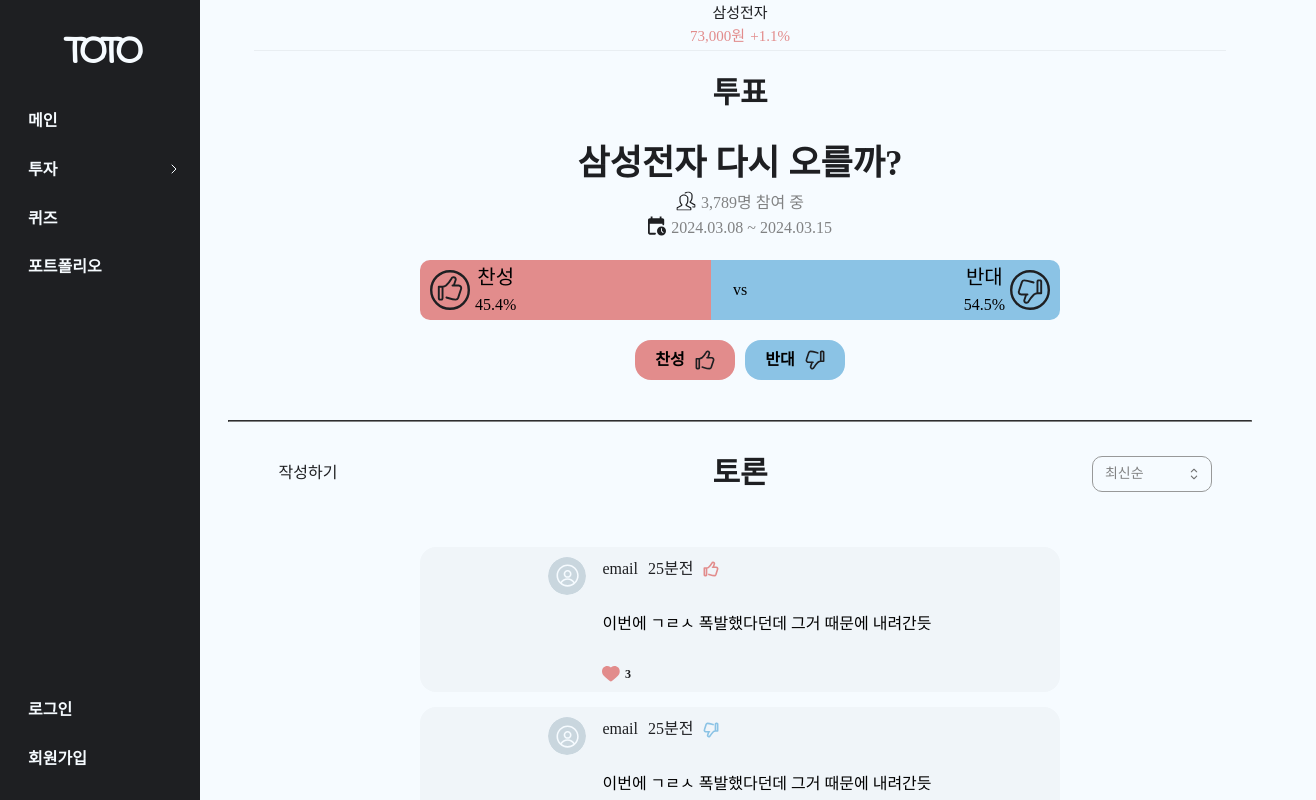
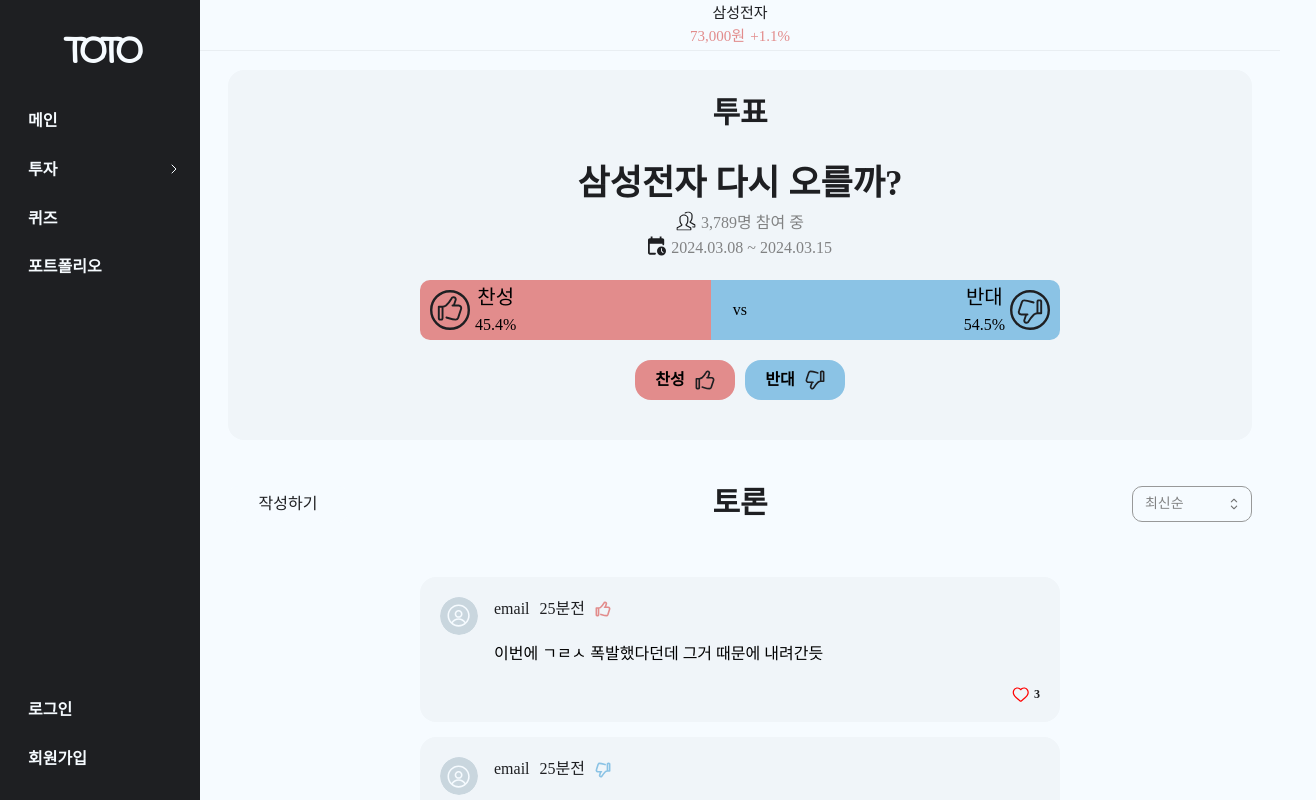
Before and after one commit to PDA-TOTO/Front, a React (Vite) app: page /stocks/1/community in a window 1280 px wide. Shown: the top 800 px of the page, 1316 px wide, since content can reach past the window. Built offline with nearby package versions, Linux system fonts and the light colour scheme; the HTML template or start-up script is replaced by a standard one; a web font is replaced by a local one.

Commit message:
feat : community 디자인 수정

```diff
--- a/src/components/stockDetail/Comment.tsx
+++ b/src/components/stockDetail/Comment.tsx
@@ -14,6 +14,7 @@
   isLiked: boolean;
   time: number;
   vote: boolean;
+  onLikeClick: () => void;
 };
 
 export default function Comment({
@@ -24,12 +25,13 @@
   isLiked,
   time,
   vote,
+  onLikeClick,
 }: Props) {
   return (
     <Flex
       direction={"row"}
       align="flex-start"
-      justify="center"
+      // justify="center"
       className={classes.cmt_box}
     >
       <Avatar
@@ -38,7 +40,7 @@
         color="secondary.5"
         className={classes.cmt_avatar}
       />
-      <Flex direction={"column"} gap={30}>
+      <Flex direction={"column"} gap={20} style={{ width: "100%" }}>
         <Flex direction={"row"} gap={10} align="center">
           <div className={classes.cmt_userName}>{userName}</div>
           <div className={classes.cmt_time}>{time}분전</div>
@@ -49,8 +51,13 @@
           )}
         </Flex>
         {text}
+        <Flex style={{ width: "100%" }} justify="flex-end">
           <Flex direction={"row"} align="center">
-          <div className={classes.cmt_like_div}>
+            <div
+              className={classes.cmt_like_div}
+              onClick={onLikeClick}
+              style={{ cursor: "pointer" }}
+            >
               {isLiked ? (
                 <Image src={Like} className={classes.cmt_like} />
               ) : (
@@ -61,5 +68,6 @@
           </Flex>
         </Flex>
       </Flex>
+    </Flex>
   );
 }
--- a/src/routes/stockDetail/CommunityPage.tsx
+++ b/src/routes/stockDetail/CommunityPage.tsx
@@ -1,7 +1,7 @@
 import React, { useEffect, useState } from "react";
 import { useParams } from "react-router-dom";
 import classes from "../../styles/stock/Community.module.css";
-import { Flex, Image, Select, Alert } from "@mantine/core";
+import { Flex, Image, Select, Badge } from "@mantine/core";
 import { notifications } from "@mantine/notifications";
 import headCount from "../../assets/img/stock/community/headCount.svg";
 import date from "../../assets/img/stock/community/date.svg";
@@ -9,52 +9,9 @@
 import Comment from "../../components/stockDetail/Comment";
 import ThumbsUp2 from "../../assets/img/stock/community/ThumbsUp2.svg";
 import ThumbsDown2 from "../../assets/img/stock/community/ThumbsDown2.svg";
+import Check from "../../assets/img/stock/community/Check.svg";
+import ErrorTextArea from "../../assets/img/stock/community/ErrorTextArea.svg";
 type Props = {};
-
-export default function CommunityPage({}: Props) {
-  const params = useParams();
-  const [value, setValue] = useState<string | null>("");
-  const [leftCnt, setLeftCnt] = useState<number>(100);
-  const [rightCnt, setRightCnt] = useState<number>(120);
-  const [userVote, setUserVote] = useState<string>("none"); // none, left, right
-  const handleVoteChange = (vote: string) => {
-    if (userVote === vote) {
-      notifications.show({
-        title: "투표가 완료되었습니다!",
-        message: "투표는 한 번만 할 수 있어요 😀",
-        autoClose: 3000,
-        radius: "md",
-        color: "primary.5",
-      });
-      return;
-    }
-    if (vote === "left") {
-      notifications.show({
-        title: "투표가 완료되었습니다!",
-        message: "왜 찬성을 선택하셨나요? 이유를 공유해주세요 😀",
-        autoClose: 3000,
-        radius: "md",
-        color: "red.5",
-      });
-      setLeftCnt((prev) => prev + 1);
-      if (userVote === "right") {
-        setRightCnt((prev) => prev - 1);
-      }
-    } else if (vote === "right") {
-      notifications.show({
-        title: "투표가 완료되었습니다!",
-        message: "왜 반대를 선택하셨나요? 이유를 공유해주세요 😀",
-        autoClose: 3000,
-        radius: "md",
-        color: "blue.5",
-      });
-      setRightCnt((prev) => prev + 1);
-      if (userVote === "left") {
-        setRightCnt((prev) => prev - 1);
-      }
-    }
-    setUserVote(vote);
-  };
 
 const commetDummy = [
   {
@@ -85,10 +42,103 @@
     vote: true,
   },
 ];
-  console.log(params.id);
+
+export default function CommunityPage({}: Props) {
+  const params = useParams();
+  const MAX_LENGTH = 100;
+  const [value, setValue] = useState<string | null>("");
+  const [leftCnt, setLeftCnt] = useState<number>(100);
+  const [rightCnt, setRightCnt] = useState<number>(120);
+  const [userVote, setUserVote] = useState<string>("none"); // none, left, right
+  const [writeToggle, setWriteToggle] = useState<boolean>(false);
+  const [commentList, setCommentList] = useState(commetDummy);
+  const [commentText, setCommentText] = useState("");
+  const [textAreaError, setTextAreaError] = useState(false);
+  const handleVoteChange = (vote: string) => {
+    let title = "";
+    let message = "";
+
+    if (userVote === vote) {
+      title = "투표가 완료되었습니다!";
+      message = "투표는 한 번만 할 수 있어요 😀";
+    } else {
+      if (vote === "left") {
+        title = "왜 찬성을 선택하셨나요?";
+        message = "이유를 공유해주세요 😀";
+        setLeftCnt((prev) => prev + 1);
+        if (userVote === "right") {
+          setRightCnt((prev) => prev - 1);
+        }
+      } else if (vote === "right") {
+        title = "왜 반대를 선택하셨나요?";
+        message = "이유를 공유해주세요 😀";
+        setRightCnt((prev) => prev + 1);
+        if (userVote === "left") {
+          setLeftCnt((prev) => prev - 1);
+        }
+      }
+      setUserVote(vote);
+    }
+
+    notifications.show({
+      title: title,
+      message: message,
+      autoClose: 3000,
+      radius: "md",
+      color:
+        userVote === vote ? "primary.5" : vote === "left" ? "red.5" : "blue.5",
+    });
+  };
+
+  const handleCommentChange = (e: React.ChangeEvent<HTMLTextAreaElement>) => {
+    const text = e.target.value;
+    if (text.length <= MAX_LENGTH) {
+      setCommentText(text);
+      setTextAreaError(false);
+    } else {
+      setTextAreaError(true);
+    }
+  };
+
+  const handleCommentSubmit = () => {
+    if (commentText.trim() === "") {
+      return;
+    }
+    const newComment = {
+      id: commentList.length + 1,
+      userName: "사용자",
+      text: commentText.trim(),
+      likeAmount: 0,
+      isLiked: false,
+      time: 0,
+      vote: userVote === "left" ? true : false,
+    };
+    setCommentList((prevList) => [...prevList, newComment]);
+    setCommentText("");
+    setWriteToggle((prev) => !prev);
+  };
+
+  const handleLikeClick = (index: number, isLiked: boolean) => {
+    setCommentList((prevList) =>
+      prevList.map((item, idx) =>
+        item.id === index
+          ? {
+              ...item,
+              likeAmount: !isLiked ? item.likeAmount + 1 : item.likeAmount - 1,
+              isLiked: !isLiked,
+            }
+          : item
+      )
+    );
+  };
 
   return (
-    <Flex direction={"column"} justify="center" align="center">
+    <Flex
+      direction={"column"}
+      justify="center"
+      align="center"
+      className={classes.community_flex}
+    >
       <Flex
         direction={"column"}
         justify="center"
@@ -102,6 +152,12 @@
         </Flex>
       </Flex>
       <Flex className={classes.main} direction={"column"} align="center">
+        <Flex
+          direction={"column"}
+          justify="center"
+          align="center"
+          className={classes.vote_header}
+        >
           <div className={classes.main_header}>투표</div>
           <div className={classes.main_title}>삼성전자 다시 오를까?</div>
           <Flex
@@ -122,9 +178,7 @@
             <div className={classes.main_date}>2024.03.08 ~ 2024.03.15</div>
           </Flex>
           <div className={classes.main_padding} />
-        <div style={{ width: "90vw" }}>
           <VoteBar leftAmount={leftCnt} rightAmount={rightCnt} />
-        </div>
           <Flex style={{ paddingTop: "20px" }}>
             <Flex
               className={classes.vote_v1}
@@ -136,6 +190,11 @@
               <div className={classes.vote_v_img}>
                 <Image src={ThumbsUp2} />
               </div>
+              {userVote === "left" && (
+                <div className={classes.vote_check}>
+                  <Image src={Check} />
+                </div>
+              )}
             </Flex>
             <div className={classes.vote_v_pd} />
             <Flex
@@ -148,16 +207,27 @@
               <div className={classes.vote_v_img}>
                 <Image src={ThumbsDown2} />
               </div>
+              {userVote === "right" && (
+                <div className={classes.vote_check}>
+                  <Image src={Check} />
+                </div>
+              )}
             </Flex>
           </Flex>
-        <hr className={classes.main_hr} />
+        </Flex>
+        {/* <hr className={classes.main_hr} /> */}
         <Flex
           justify="space-between"
           align="center"
           className={classes.main_flex}
           style={{ paddingTop: "20px" }}
         >
-          <div className={classes.main_btn_write}>작성하기</div>
+          <div
+            className={classes.main_btn_write}
+            onClick={() => setWriteToggle((prev) => !prev)}
+          >
+            작성하기
+          </div>
           <div className={classes.main_debate}>토론</div>
           <div className={classes.main_filter}>
             <Select
@@ -169,8 +239,63 @@
             />
           </div>
         </Flex>
+        {writeToggle &&
+          (userVote === "none" ? (
+            <Flex
+              direction={"column"}
+              justify="center"
+              className={classes.write_none_flex}
+            >
+              <div className={classes.write_none_1}>
+                아직 투표가 완료되지 않았어요!
+              </div>
+              <div className={classes.write_none_2}>
+                위에서 투표를 끝내고 이유를 작성해주세요 😀
+              </div>
+            </Flex>
+          ) : (
+            <Flex direction={"column"} justify="center" align="center">
+              <Flex direction={"column"} align="flex-start">
+                {userVote === "left" && (
+                  <Flex className={classes.write_1} align="center">
+                    <div className={classes.write_badge_red}>찬성</div>을 선택한
+                    이유를 써주세요!
+                  </Flex>
+                )}
+                {userVote === "right" && (
+                  <Flex align="center" className={classes.write_1}>
+                    <div className={classes.write_badge_blue}>반대</div>를
+                    선택한 이유를 써주세요!
+                  </Flex>
+                )}
+                <textarea
+                  value={commentText}
+                  onChange={handleCommentChange}
+                  className={classes.comment_text}
+                  placeholder="100자 이하로 작성해주세요."
+                />
+                {textAreaError && (
+                  <Flex direction={"row"} className={classes.error_textarea}>
+                    <div className={classes.error_text_img}>
+                      <Image src={ErrorTextArea} />
+                    </div>
+                    100자 이하로 작성해주세요
+                  </Flex>
+                )}
+              </Flex>
+              <button
+                className={classes.comment_btn}
+                onClick={handleCommentSubmit}
+              >
+                작성 완료
+              </button>
+            </Flex>
+          ))}
         <div className={classes.cmt_padding} />
-        {commetDummy.map((value, index) => {
+        {commentList
+          ?.slice()
+          .reverse()
+          .map((value, index) => {
             return (
               <Flex
                 key={value.id}
@@ -186,6 +311,7 @@
                   isLiked={value.isLiked}
                   time={value.time}
                   vote={value.vote}
+                  onLikeClick={() => handleLikeClick(value.id, value.isLiked)}
                 />
                 {/* <hr style={{ width: "55vw" }} /> */}
               </Flex>
--- a/src/styles/stock/Comment.module.css
+++ b/src/styles/stock/Comment.module.css
@@ -6,8 +6,7 @@
 
 .cmt_box {
   width: 50vw;
-  padding-top: 10px;
-  padding-bottom: 10px;
+  padding: 20px;
   background-color: var(--mantine-color-block-5);
   border-radius: 16px;
   margin-bottom: 15px;
--- a/src/styles/stock/Community.module.css
+++ b/src/styles/stock/Community.module.css
@@ -5,7 +5,7 @@
   box-shadow: rgba(0, 0, 0, 0.05) 0px 1px 0px 0px;
   height: 50px;
   z-index: 1;
-  width: 90%;
+  width: 100%;
 }
 
 /* .main {
@@ -79,17 +79,24 @@
 }
 .main_btn_write {
   color: var(--mantine-color-primary-5);
-  width: 160px;
+  text-align: center;
+  line-height: 36px;
+  width: 120px;
+  height: 36px;
   font-size: 16px;
+  cursor: pointer;
+  border-radius: 10px;
+  background-color: var(--mantine-color-white-5);
+  border-color: var(--mantine-color-gray-5);
 }
 
 .main_filter {
-  width: 160px;
-  width: 160px;
+  width: 120px;
 }
 
 .main_select {
   width: 120px;
+  height: 36px;
   font-size: 16px;
 }
 .cmt_padding {
@@ -105,8 +112,10 @@
   cursor: pointer;
   transition: background-color 0.3s ease;
   font-weight: 600;
+  position: relative;
 }
 .vote_v2 {
+  position: relative;
   cursor: pointer;
   height: 40px;
   width: 100px;
@@ -132,3 +141,92 @@
 .vote_v_pd {
   margin-right: 10px;
 }
+
+.write_none_1 {
+  font-size: 20px;
+  font-weight: 500;
+  text-align: center;
+  padding-top: 20px;
+}
+.write_none_2 {
+  margin-top: 10px;
+  text-align: center;
+}
+
+.write_none_flex {
+  /* background-color: var(--mantine-color-secondary-5); */
+  width: 40vw;
+  border-radius: 16px;
+}
+
+.write_1 {
+  text-align: center;
+  line-height: 20px;
+  margin-top: 30px;
+}
+.write_badge_red {
+  height: 20px;
+  width: 50px;
+  background-color: var(--mantine-color-red-5);
+  text-align: center;
+  line-height: 20px;
+  font-size: 13px;
+  border-radius: 16px;
+}
+.write_badge_blue {
+  height: 20px;
+  width: 50px;
+  background-color: var(--mantine-color-blue-5);
+  text-align: center;
+  line-height: 20px;
+  font-size: 13px;
+  border-radius: 16px;
+}
+.comment_text {
+  width: 60vw;
+  height: 100px;
+  margin-top: 5px;
+  border-color: var(--mantine-color-gray-5);
+  background-color: var(--mantine-color-white-5);
+  color: var(--mantine-color-gray-5);
+}
+.comment_btn {
+  margin-top: 20px;
+  background-color: var(--mantine-color-primary-5);
+  color: white;
+  border-radius: 16px;
+  width: 160px;
+  height: 50px;
+  cursor: pointer;
+}
+
+.vote_check {
+  position: absolute;
+  bottom: 20px;
+  left: 80px;
+  width: 30px;
+  height: 30px;
+}
+
+.vote_header {
+  margin-top: 20px;
+  margin-bottom: 20px;
+  background-color: var(--mantine-color-block-5);
+  width: 100%;
+  padding-bottom: 40px;
+  border-radius: 16px;
+}
+
+.error_textarea {
+  color: var(--mantine-color-red-5);
+  font-size: 12px;
+  font-weight: 800;
+  text-align: center;
+  line-height: 12px;
+  padding-top: 5px;
+}
+.error_text_img {
+  width: 12px;
+  height: 12px;
+  margin-right: 5px;
+}
```
Also changed, not shown: src/assets/img/stock/community/Check.svg (added), src/assets/img/stock/community/ErrorTextArea.svg (added). Lines whose indentation alone changed are shown as unchanged.
